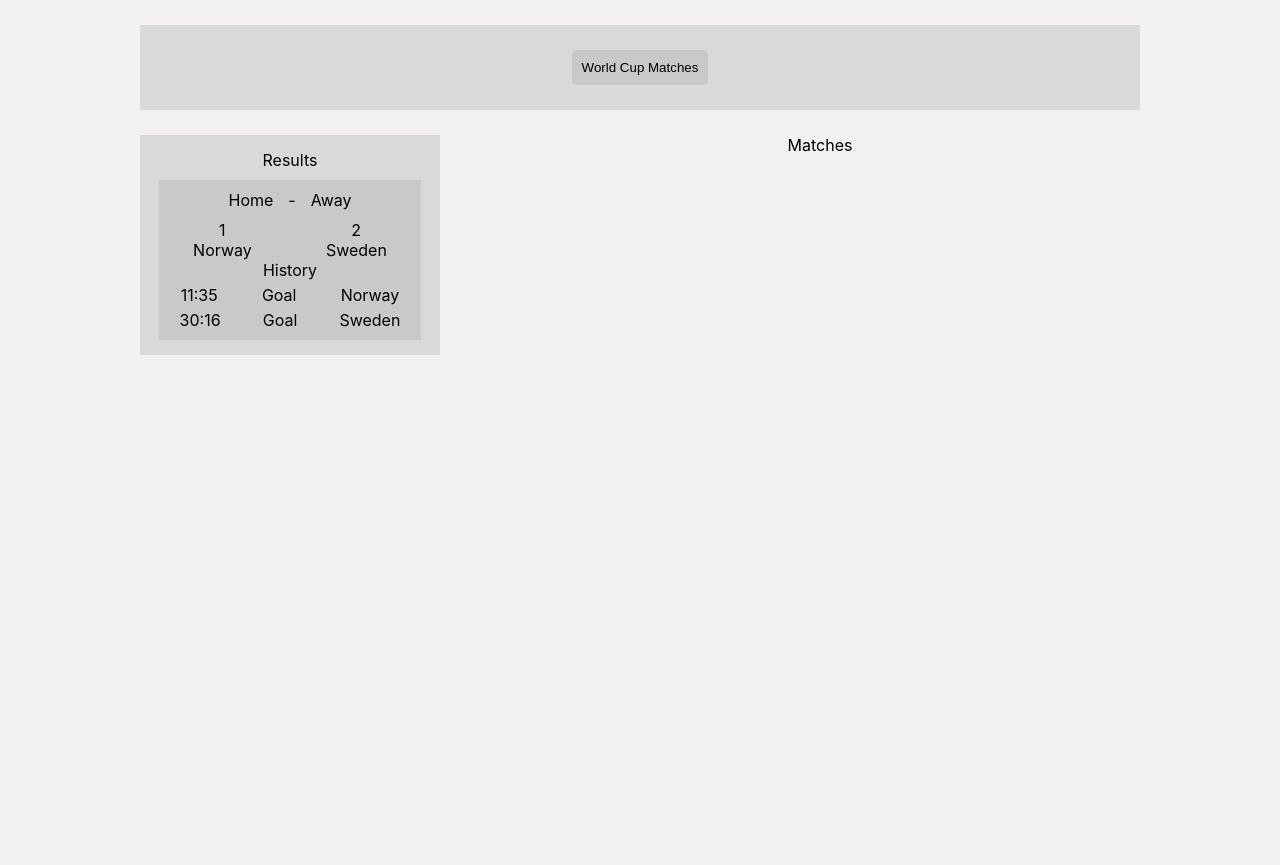
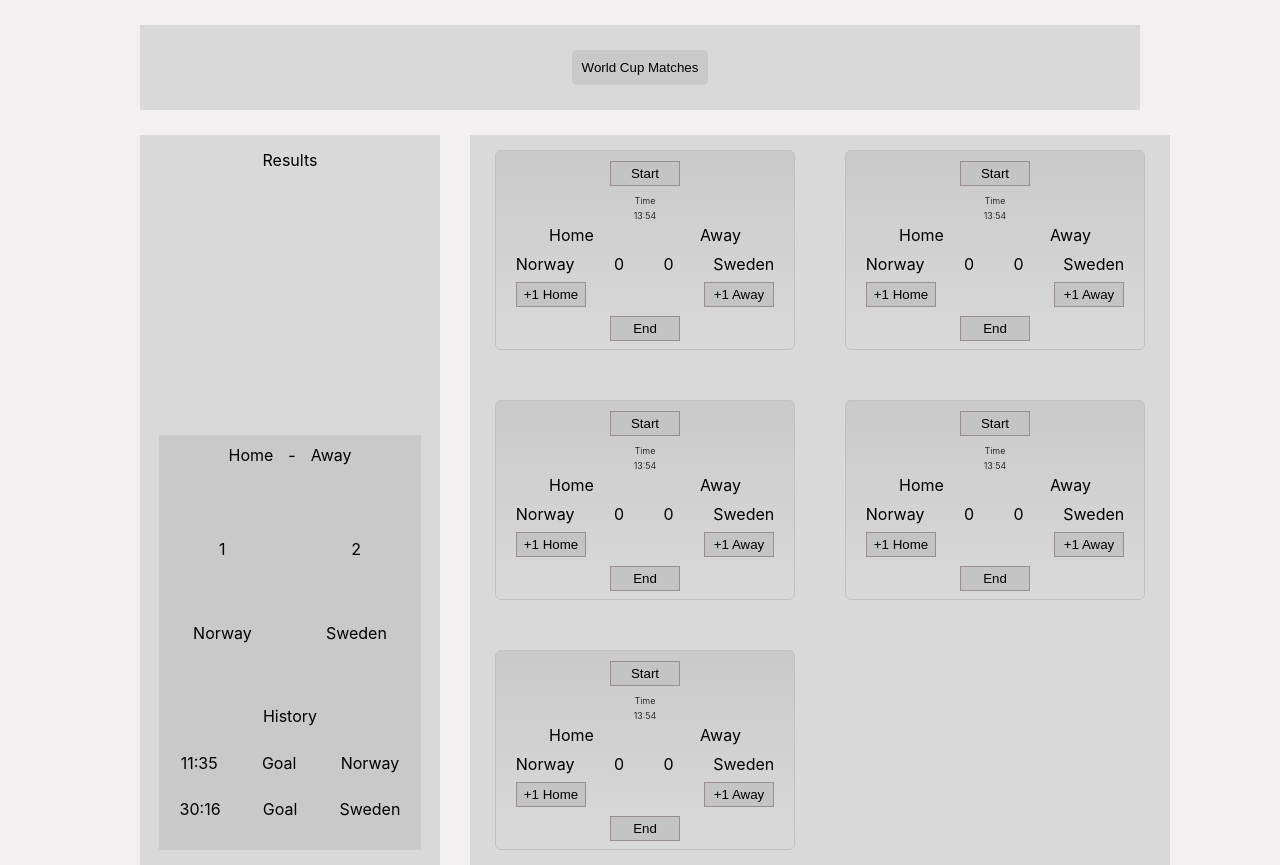
Before and after one commit to Emran2104/worldCupScore, a React (Create React App) app in the folder world_cup/: page / in a window 1280 px wide. Before the commit the page ends 800 px from the top, so only its background shows below. Built offline with nearby package versions, Linux system fonts and the light colour scheme.

Commit message:
css styling on component Score, match section. Needs little more style fixes on match history section

```diff
--- a/world_cup/src/pages/score/Score.js
+++ b/world_cup/src/pages/score/Score.js
@@ -4,6 +4,8 @@ import { Navigate } from 'react-router-dom';
 
 
 export default function Score() {
+
+
     return (
         <div className="page-score">
             <header className="page-score-header">
@@ -41,7 +43,63 @@ export default function Score() {
                         </div>
                     </div>
                 </div>
-                <div className="score-main-matches">Matches</div>
+                <div className="score-main-matches">
+                    <div className="score-main-matches-each">
+                        <div><button className="score-main-matches-each-button">Start</button></div>
+                        <div className="score-main-matches-each-time"><div>Time</div><div>13:54</div></div>
+                        <div className="score-main-matches-each-title"><div>Home</div><div>Away</div></div>
+                        <div className="score-main-matches-each-info"><div>Norway</div><div>0</div><div>0</div><div>Sweden</div></div>
+                        <div className="score-main-matches-each-functionality">
+                            <button>+1 Home</button>
+                            <button>+1 Away</button>
+                        </div>
+                        <div><button className="score-main-matches-each-button">End</button></div>
+                    </div>
+                    <div className="score-main-matches-each">
+                        <div><button className="score-main-matches-each-button">Start</button></div>
+                        <div className="score-main-matches-each-time"><div>Time</div><div>13:54</div></div>
+                        <div className="score-main-matches-each-title"><div>Home</div><div>Away</div></div>
+                        <div className="score-main-matches-each-info"><div>Norway</div><div>0</div><div>0</div><div>Sweden</div></div>
+                        <div className="score-main-matches-each-functionality">
+                            <button>+1 Home</button>
+                            <button>+1 Away</button>
+                        </div>
+                        <div><button className="score-main-matches-each-button">End</button></div>
+                    </div>
+                    <div className="score-main-matches-each">
+                        <div><button className="score-main-matches-each-button">Start</button></div>
+                        <div className="score-main-matches-each-time"><div>Time</div><div>13:54</div></div>
+                        <div className="score-main-matches-each-title"><div>Home</div><div>Away</div></div>
+                        <div className="score-main-matches-each-info"><div>Norway</div><div>0</div><div>0</div><div>Sweden</div></div>
+                        <div className="score-main-matches-each-functionality">
+                            <button>+1 Home</button>
+                            <button>+1 Away</button>
+                        </div>
+                        <div><button className="score-main-matches-each-button">End</button></div>
+                    </div>
+                    <div className="score-main-matches-each">
+                        <div><button className="score-main-matches-each-button">Start</button></div>
+                        <div className="score-main-matches-each-time"><div>Time</div><div>13:54</div></div>
+                        <div className="score-main-matches-each-title"><div>Home</div><div>Away</div></div>
+                        <div className="score-main-matches-each-info"><div>Norway</div><div>0</div><div>0</div><div>Sweden</div></div>
+                        <div className="score-main-matches-each-functionality">
+                            <button>+1 Home</button>
+                            <button>+1 Away</button>
+                        </div>
+                        <div><button className="score-main-matches-each-button">End</button></div>
+                    </div>
+                    <div className="score-main-matches-each">
+                        <div><button className="score-main-matches-each-button">Start</button></div>
+                        <div className="score-main-matches-each-time"><div>Time</div><div>13:54</div></div>
+                        <div className="score-main-matches-each-title"><div>Home</div><div>Away</div></div>
+                        <div className="score-main-matches-each-info"><div>Norway</div><div>0</div><div>0</div><div>Sweden</div></div>
+                        <div className="score-main-matches-each-functionality">
+                            <button>+1 Home</button>
+                            <button>+1 Away</button>
+                        </div>
+                        <div><button className="score-main-matches-each-button">End</button></div>
+                    </div>
+                </div>
             </div>
         </div>
     )
--- a/world_cup/src/pages/score/score.css
+++ b/world_cup/src/pages/score/score.css
@@ -1,3 +1,5 @@
+button { transition: all 0.5s;}
+
 .page-score {
     display: grid;
     grid-template-columns: auto;
@@ -88,3 +90,75 @@
     display: grid;
     grid-template-columns: auto auto auto;
 }
+
+.score-main-matches {
+    display: grid;
+    grid-template-columns: auto auto;
+    background-color: rgba(196, 196, 196, 0.50);
+    justify-content: center;
+    gap: 50px;
+    padding: 15px 0;
+}
+
+.score-main-matches-each {
+    display: grid;
+    background: linear-gradient(180deg, rgba(196, 196, 196, 0.7) 0%, rgba(123, 120, 120, 0) 100%);
+    border: 1px solid #C5C0C0;
+    box-sizing: border-box;
+    border-radius: 6px;
+    width: 300px;
+    height: 200px;
+    padding-top: 10px;
+    gap: 0px;
+}
+
+.score-main-matches-each-button {
+    width: 70px;
+    height: 25px;
+    background: #C4C4C4;
+    border: 1px solid #988E8E;
+    box-sizing: border-box;
+    justify-self: center;
+    text-align: center;
+}
+
+.score-main-matches-each-button:hover {
+    background-color: #b1b1b1;
+    border: 1px solid #988E8E;
+    box-sizing: border-box;
+}
+
+.score-main-matches-each-title {
+    display: grid;
+    grid-template-columns: auto auto;
+    align-content: space-between;
+}
+.score-main-matches-each-info {
+    display: grid;
+    grid-template-columns: auto auto auto auto;
+}
+.score-main-matches-each-time {
+    display: grid;
+    grid-template-columns: auto;
+    font-style: normal;
+    font-weight: 300;
+    font-size: 9px;
+    line-height: 11px;
+}
+.score-main-matches-each-functionality {
+    display: grid;
+    grid-template-columns: auto auto;
+    justify-content: space-between;
+    padding: 0 20px;
+}
+
+.score-main-matches-each-functionality button {
+    width: 70px;
+    height: 25px;
+    background: #C4C4C4;
+    border: 1px solid #988E8E;
+}
+
+.score-main-matches-each-functionality button:hover {
+    background: #9e9e9e;
+}
```
